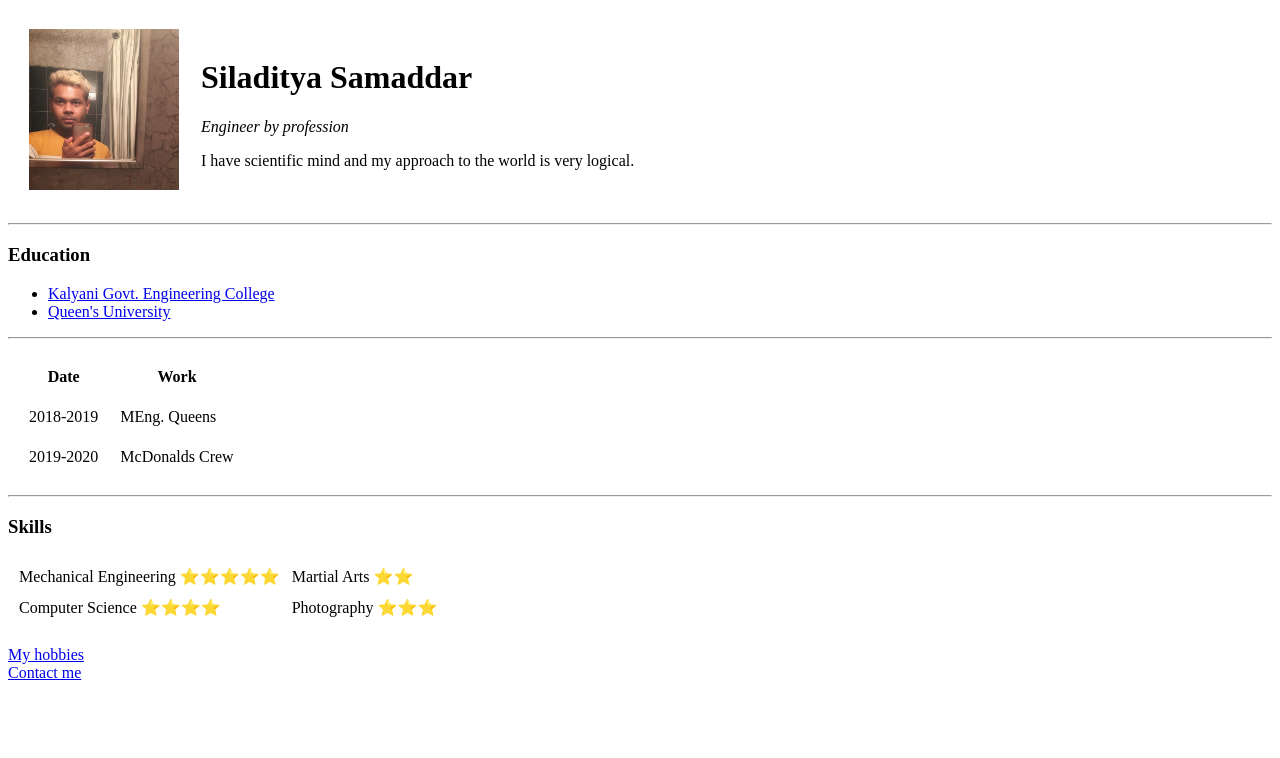
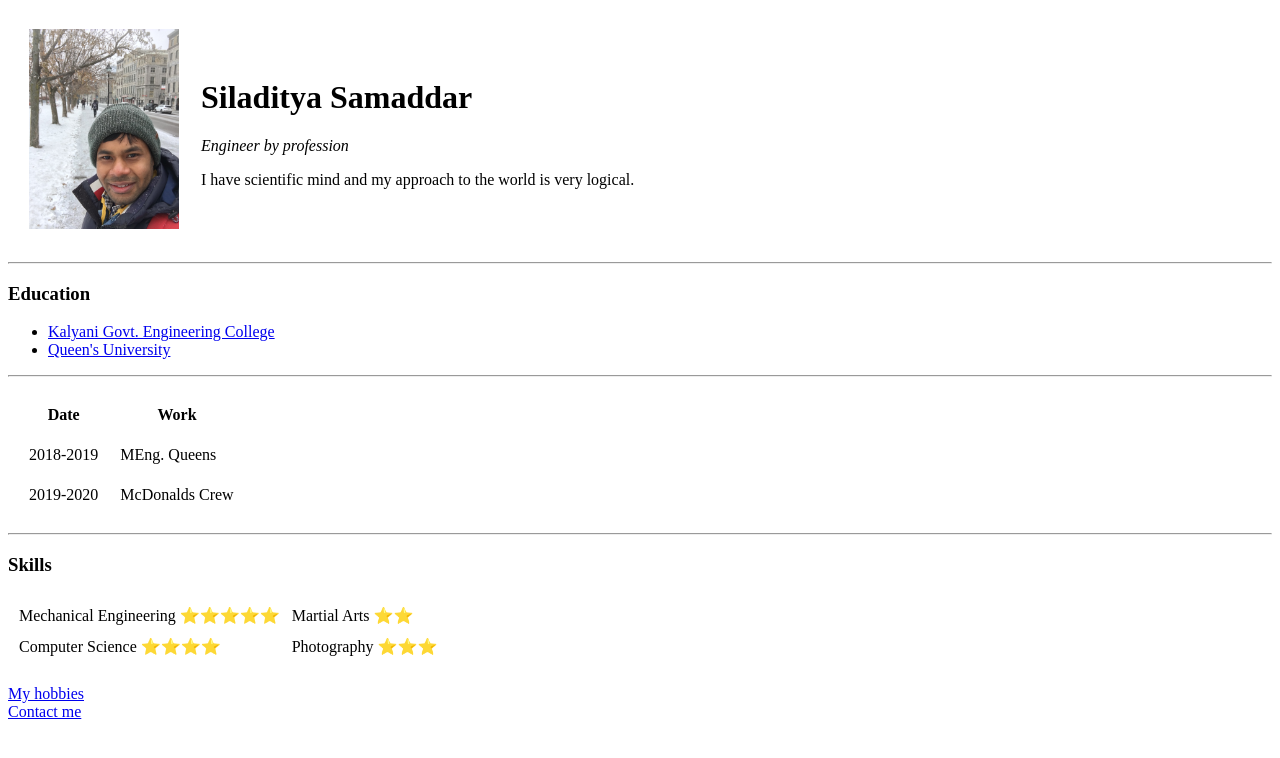
Before and after one commit to silacode/cv, a plain HTML site: page index.html in a window 1280 px wide. Drawn offline with Linux system fonts and the light colour scheme.

Commit message:
Update index.html

```diff
--- a/index.html
+++ b/index.html
@@ -9,7 +9,7 @@
 <body>
   <table cellspacing="20">
     <tr>
-      <td><img src="images/image.jpeg"
+      <td><img src="images/image1.jpeg"
           alt="Siladitya's profile pic" width="150">
       </td>
       <td>
```
